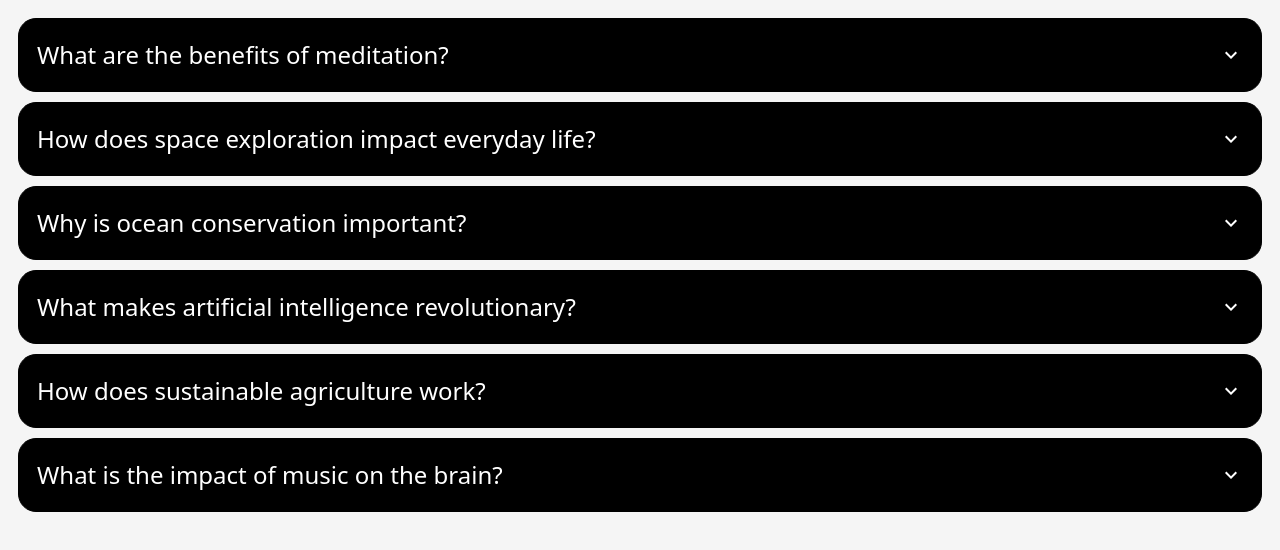
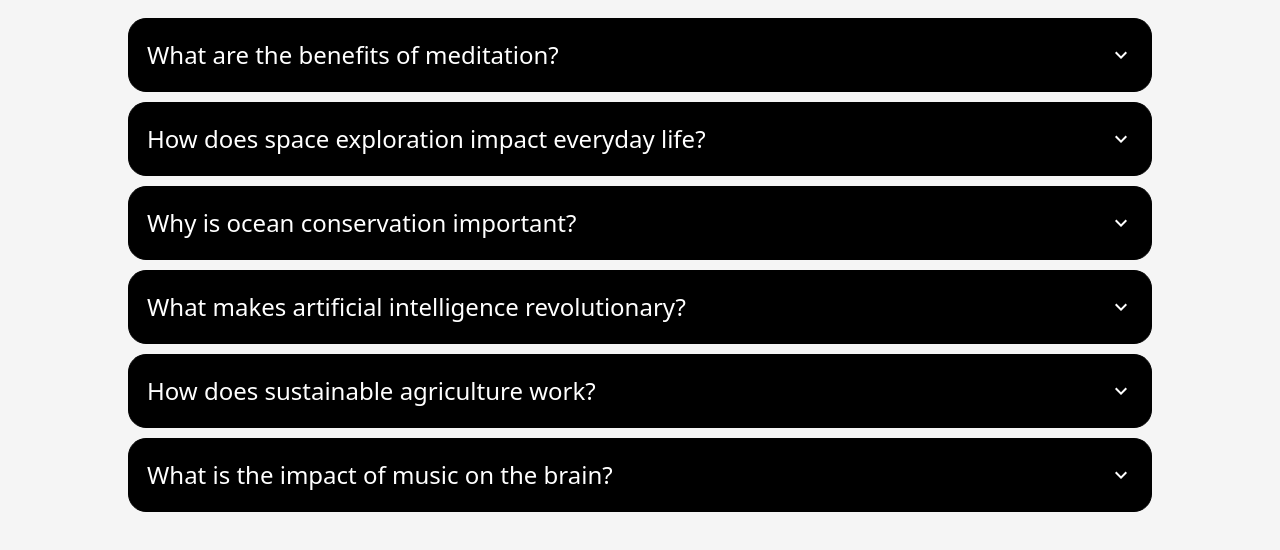
Before and after one commit to massivenobody/react-accordion, a React (Vite) app: page / in a window 1280 px wide. Shown: the top 550 px of the page. Built offline with nearby package versions, Linux system fonts and the light colour scheme.

Commit message:
style: give accordion a max width
Set max width for accordion to 1024px.

```diff
--- a/src/App.css
+++ b/src/App.css
@@ -1,5 +1,10 @@
 body {
   margin: 18px;
+}
+
+.accordion {
+  max-width: 1024px;
+  margin: auto;
 }
 
 .accordion-title {
```
